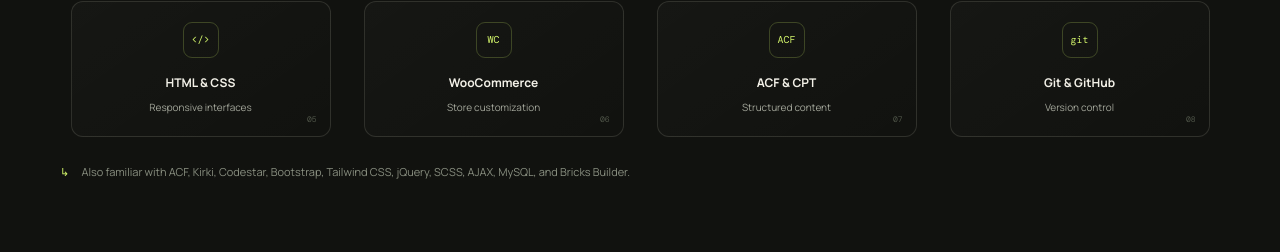
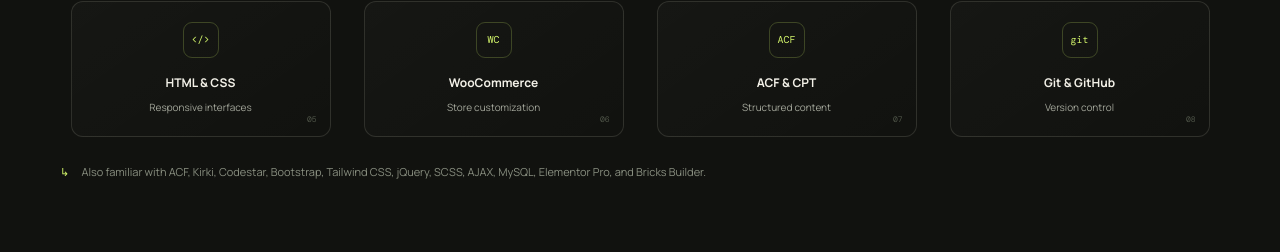
Before and after one commit to RezwanulHaqueMukto/me, a React (Vite) app: page / in a window 1280 px wide. Shown: the part 1908-2160 px from the top of the page. Built offline with nearby package versions, Linux system fonts and the light colour scheme.

Commit message:
Add Elementor Pro to skills note

```diff
--- a/src/main.jsx
+++ b/src/main.jsx
@@ -592,7 +592,7 @@
 						<p className="skills-note">
 							<span className="note-symbol">↳</span> Also familiar with ACF,
 							Kirki, Codestar, Bootstrap, Tailwind CSS, jQuery, SCSS, AJAX,
-							MySQL, and Bricks Builder.
+							MySQL, Elementor Pro, and Bricks Builder.
 						</p>
 					</div>
 				</section>
```
